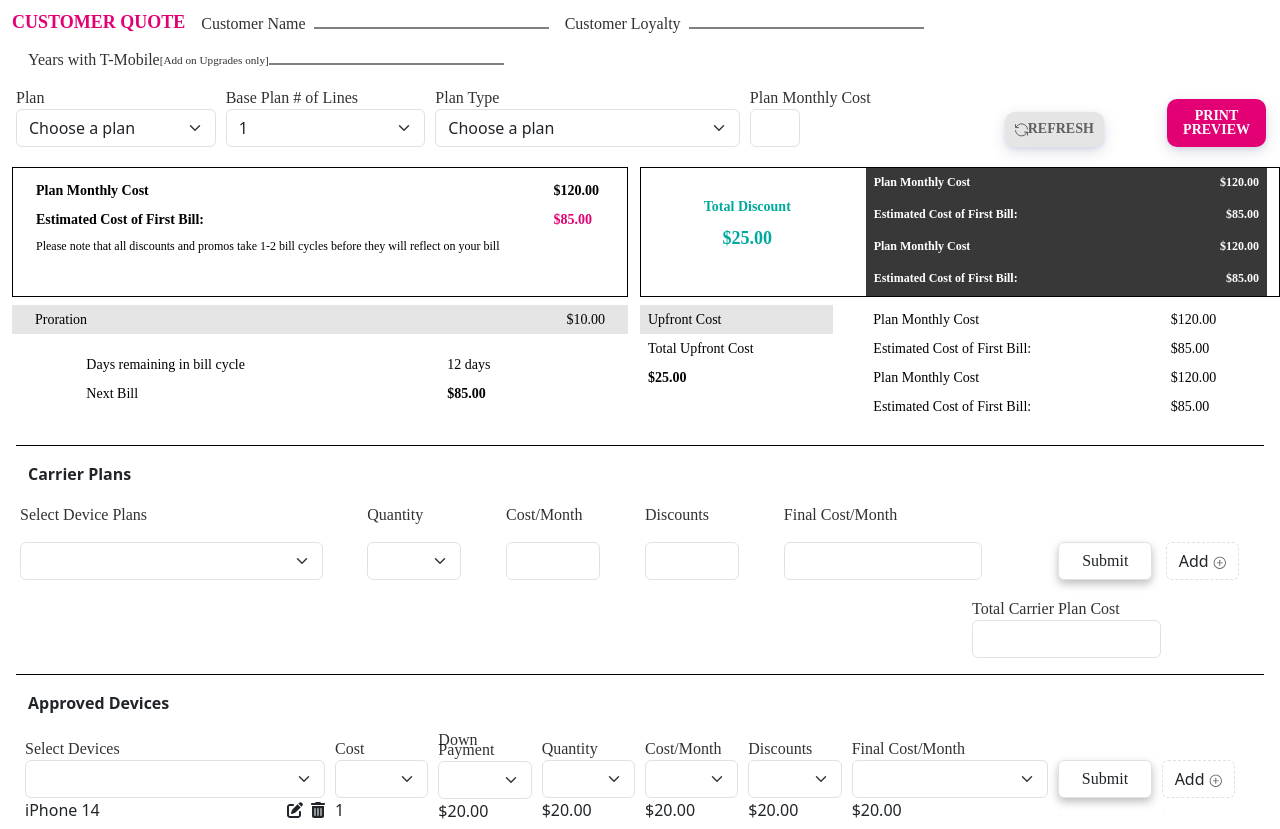
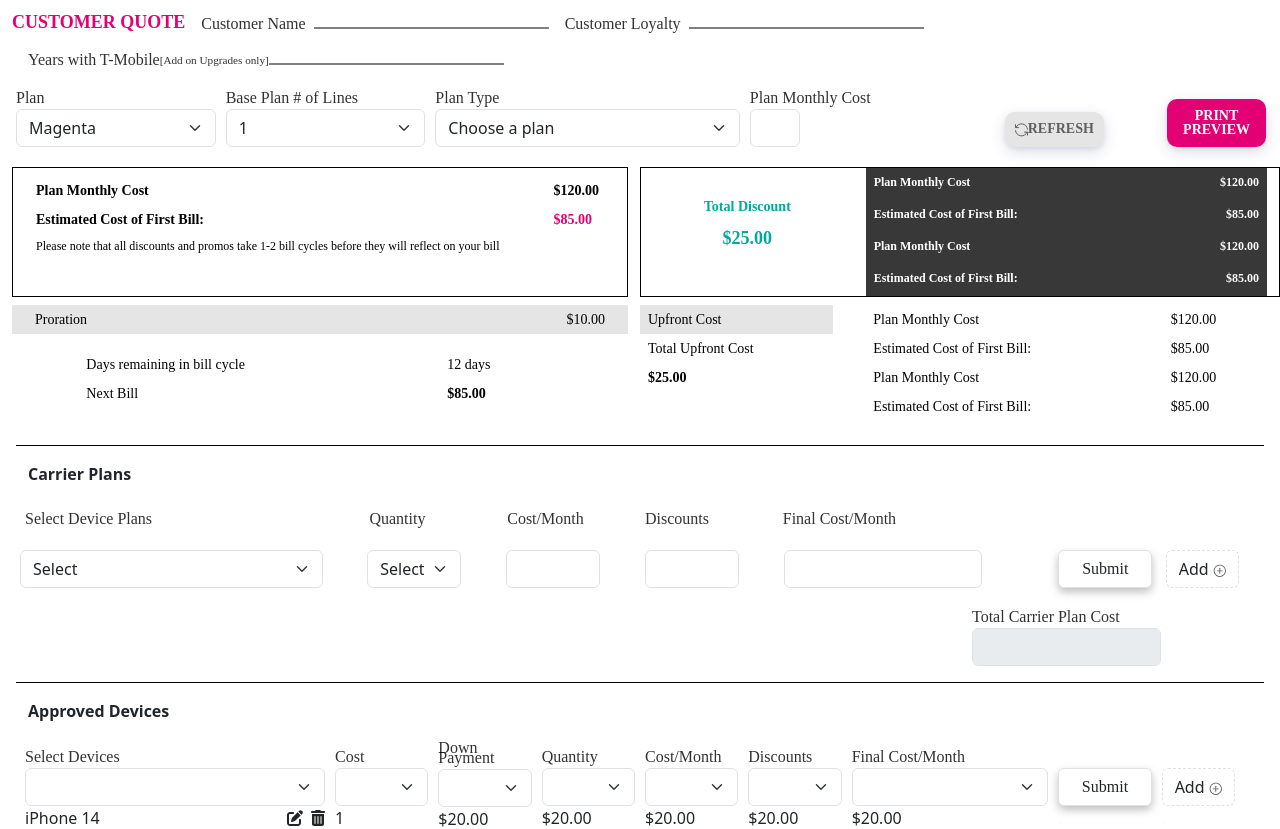
Before and after one commit to cristina30iancu/BillEstimator, a React (Create React App) app in the folder frontend/: page / in a window 1280 px wide. Shown: the top 829 px of the page. Built offline with nearby package versions, Linux system fonts and the light colour scheme.

Commit message:
Validation for form, editing & deletinh

```diff
--- a/frontend/src/CarrierForm.js
+++ b/frontend/src/CarrierForm.js
@@ -1,4 +1,4 @@
-import { useEffec, useState, useRef } from 'react';
+import { useState, useEffect } from 'react';
 import 'bootstrap/dist/css/bootstrap.min.css';
 import { FontAwesomeIcon } from '@fortawesome/react-fontawesome';
 import { faEdit, faTrashAlt } from '@fortawesome/free-solid-svg-icons';
@@ -6,12 +6,20 @@ import { faEdit, faTrashAlt } from '@fortawesome/free-solid-svg-icons';
 
 export const CarrierForm = () => {
     const [rows, setRows] = useState([{}]);
-    const [submited, setSubmited] = useState([]);
+    const [editingIndex, setEditingIndex] = useState(-1);
+
+    const handleDeleteRow = (index) => {
+        const updatedRows = rows.filter((_, i) => i !== index);
+        setRows(updatedRows);
+    };
 
     const handleInputChange = (e, index) => {
         const { name, value } = e.target;
         const updatedRows = [...rows];
-        updatedRows[index][name] = value;
+        updatedRows[index] = {
+            ...updatedRows[index],
+            [name]: value
+        };
         setRows(updatedRows);
     };
 
@@ -19,37 +27,27 @@ export const CarrierForm = () => {
         setRows([...rows, {}]);
     };
 
+    const handleEditRow = (index) => {
+        setEditingIndex(index);
+    };
+
     const handleSubmit = () => {
-        console.log(rows)
-        setSubmited(rows)
+        const isFormValid = rows.every(row => (
+            row.select && row.quantity && row.cost && row.discounts && row.finalCost
+        ));
+        if (!isFormValid) {
+            alert('Please fill in all fields before submitting.');
+            return;
+        }
+        for (let row of rows) {
+            row.submitted = true
+        }
+        setEditingIndex(-1);
+        setRows([...rows]);
     };
+
+    const renderRow = (row, index) => {
         return (
-        <>
-            <div className='row mx-1' style={{ borderTop: '1px solid black' }}>
-                <p className='mt-3 font-weight-bold'>Carrier Plans</p> <br></br>
-            </div>
-            <div className="form-row px-2 d-flex justify-content-between align-items-center">
-                <div className="form-group col-md-3">
-                    <label className='control-label' htmlFor={`select`}>Select Device Plans</label>
-                </div>
-                <div className="form-group col-md-1">
-                    <label className='control-label' htmlFor={`quantity`}>Quantity</label>
-                </div>
-                <div className="form-group col-md-1">
-                    <label className='control-label' htmlFor={`cost`}>Cost/Month</label>
-                </div>
-                <div className="form-group col-md-1">
-                    <label className='control-label' htmlFor={`discounts`}>Discounts</label>
-                </div>
-                <div className="form-group col-md-2">
-                    <label className='control-label' htmlFor={`finalCost`}>Final Cost/Month</label>
-                </div>
-                <div class="form-group col-md-1">
-                </div>
-                <div class="form-group col-md-1">
-                </div>
-            </div>
-            {rows.map((row, index) => (
             <div key={index} className="form-row px-2 d-flex justify-content-between align-items-center">
                 <div className="form-group col-md-3">
                     <select
@@ -57,9 +55,11 @@ export const CarrierForm = () => {
                         className="form-select"
                         name={`select`}
                         value={row[`select`] || ''}
+                        required
                         onChange={(e) => handleInputChange(e, index)}
                     >
-                            {/* Options for your select */}
+                        <option>Select</option>
+                        <option>Select</option>
                     </select>
                 </div>
                 <div className="form-group col-md-1">
@@ -68,9 +68,11 @@ export const CarrierForm = () => {
                         className="form-select"
                         name={`quantity`}
                         value={row[`quantity`] || ''}
+                        required
                         onChange={(e) => handleInputChange(e, index)}
                     >
-                            {/* Options for quantity select */}
+                        <option>Select</option>
+                        <option>Select</option>
                     </select>
                 </div>
                 <div className="form-group col-md-1">
@@ -80,8 +82,9 @@ export const CarrierForm = () => {
                         name={`cost`}
                         value={row[`cost`] || ''}
                         onChange={(e) => handleInputChange(e, index)}
+                        type='number'
+                        required
                     >
-                            {/* Options for cost select */}
                     </input>
                 </div>
                 <div className="form-group col-md-1">
@@ -90,6 +93,8 @@ export const CarrierForm = () => {
                         className="form-control"
                         name={`discounts`}
                         value={row[`discounts`] || ''}
+                        type='number'
+                        required
                         onChange={(e) => handleInputChange(e, index)}
                     >
                         {/* Options for discounts select */}
@@ -102,6 +107,8 @@ export const CarrierForm = () => {
                         name={`finalCost`}
                         value={row[`finalCost`] || ''}
                         onChange={(e) => handleInputChange(e, index)}
+                        type='number'
+                        required
                     >
                         {/* Options for final cost select */}
                     </input>
@@ -125,17 +132,20 @@ export const CarrierForm = () => {
                     </div>
                 </>}
             </div>
-            ))}
-            {submited.map((row, index) => (
-                <div key={index} className="form-row px-2 d-flex justify-content-between align-items-center">
+        )
+    }
+
+    const renderSubmitted = (row, index) => {
+        return (
+            <div key={index} className="form-row px-3 d-flex justify-content-between align-items-center">
                 <div className="form-group col-md-3">
                     <div className="row d-flex justify-content-between">
                         <div className="col-md-6">
                             <p>{row[`select`]}</p>
                         </div>
                         <div className="col-md-6 text-right">
-                                <FontAwesomeIcon className='mr-2' icon={faEdit} />
-                                <FontAwesomeIcon icon={faTrashAlt} />
+                            <FontAwesomeIcon className='mr-2' onClick={() => handleEditRow(index)} icon={faEdit} />
+                            <FontAwesomeIcon icon={faTrashAlt} onClick={() => handleDeleteRow(index)} />
                         </div>
                     </div>
                 </div>
@@ -151,17 +161,61 @@ export const CarrierForm = () => {
                 <div className="form-group col-md-2">
                     <p>{row[`finalCost`]}</p>
                 </div>
+                {index == 0 ? <>
+                    <div class="form-group col-md-1">
+                        <button className="form-select my-submit h-100 offset-md-4" onClick={handleSubmit}>Submit</button>
+                    </div>
+                    <div class="form-group col-md-1">
+                        <button className="btn add-btn h-100" onClick={handleAddRow}>Add <svg width="13" height="15" viewBox="0 0 13 15" fill="none" xmlns="http://www.w3.org/2000/svg">
+                            <path d="M6.78564 13.9712C3.40814 13.9712 0.660645 11.2237 0.660645 7.84619C0.660645 4.46869 3.40814 1.72119 6.78564 1.72119C10.1631 1.72119 12.9106 4.46869 12.9106 7.84619C12.9106 11.2237 10.1631 13.9712 6.78564 13.9712ZM6.78564 2.59619C3.88939 2.59619 1.53564 4.94994 1.53564 7.84619C1.53564 10.7424 3.88939 13.0962 6.78564 13.0962C9.68189 13.0962 12.0356 10.7424 12.0356 7.84619C12.0356 4.94994 9.68189 2.59619 6.78564 2.59619Z" fill="#5F5F5F" />
+                            <path d="M6.78564 10.9087C6.54064 10.9087 6.34814 10.7162 6.34814 10.4712V5.22119C6.34814 4.97619 6.54064 4.78369 6.78564 4.78369C7.03064 4.78369 7.22314 4.97619 7.22314 5.22119V10.4712C7.22314 10.7162 7.03064 10.9087 6.78564 10.9087Z" fill="#5F5F5F" />
+                            <path d="M9.41064 8.28369H4.16064C3.91564 8.28369 3.72314 8.09119 3.72314 7.84619C3.72314 7.60119 3.91564 7.40869 4.16064 7.40869H9.41064C9.65564 7.40869 9.84814 7.60119 9.84814 7.84619C9.84814 8.09119 9.65564 8.28369 9.41064 8.28369Z" fill="#5F5F5F" />
+                        </svg>
+                        </button>
+                    </div>
+                </> : <>
+                    <div class="form-group col-md-1">
+                    </div>
+                    <div class="form-group col-md-1">
+                    </div>
+                </>}
+            </div>
+        )
+    }
+    return (
+        <>
+            <div className='row mx-1' style={{ borderTop: '1px solid black' }}>
+                <p className='mt-3 font-weight-bold'>Carrier Plans</p> <br></br>
+            </div>
+            <div className="form-row mx-1 p-1 d-flex justify-content-between align-items-center">
+                <div className="form-group col-md-3">
+                    <label className='control-label' htmlFor={`select`}>Select Device Plans</label>
+                </div>
+                <div className="form-group col-md-1">
+                    <label className='control-label' htmlFor={`quantity`}>Quantity</label>
+                </div>
+                <div className="form-group col-md-1">
+                    <label className='control-label' htmlFor={`cost`}>Cost/Month</label>
+                </div>
+                <div className="form-group col-md-1">
+                    <label className='control-label' htmlFor={`discounts`}>Discounts</label>
+                </div>
+                <div className="form-group col-md-2">
+                    <label className='control-label' htmlFor={`finalCost`}>Final Cost/Month</label>
+                </div>
                 <div class="form-group col-md-1">
                 </div>
                 <div class="form-group col-md-1">
                 </div>
             </div>
+            {rows.map((row, index) => (
+                (editingIndex === index || !row.submitted) ? renderRow(row, index) : renderSubmitted(row, index)
             ))}
             <div className="row">
                 <div className="col-md-2 offset-md-9">
                     <div className="form-group">
                         <label htmlFor="inputField">Total Carrier Plan Cost</label>
-                        <input type="text" className="form-control" id="inputField" />
+                        <input readOnly type="number" className="form-control" id="inputField" />
                     </div>
                 </div>
             </div>
--- a/frontend/src/Estimator.js
+++ b/frontend/src/Estimator.js
@@ -32,7 +32,7 @@ export const Eestimator = () => {
                 <div className='form-group col-lg-2  mt-2'>
                     <label className='control-label' htmlFor="select1">Plan</label>
                     <select id='select1' className='form-select'>
-                        <option>Choose a plan</option>
+                        <option>Magenta</option>
                     </select>
                 </div>
 
```
Lines whose indentation alone changed are shown as unchanged.
